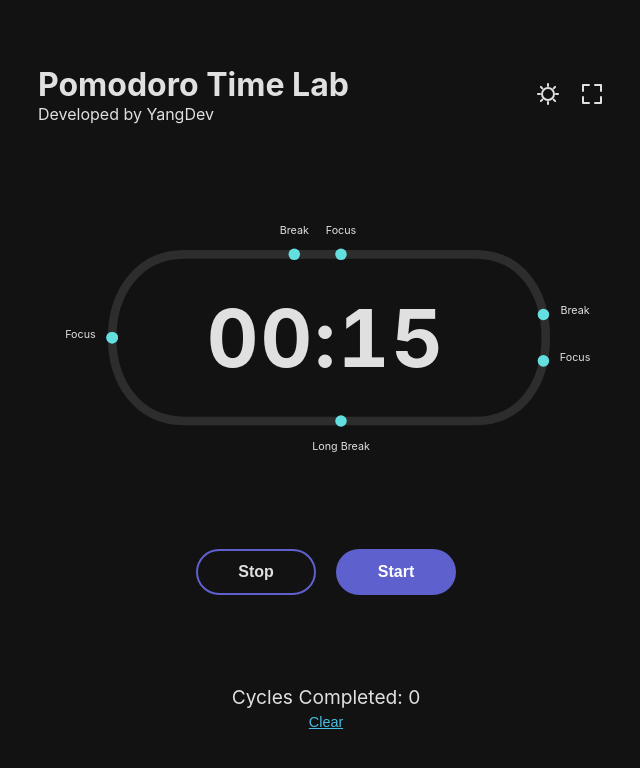
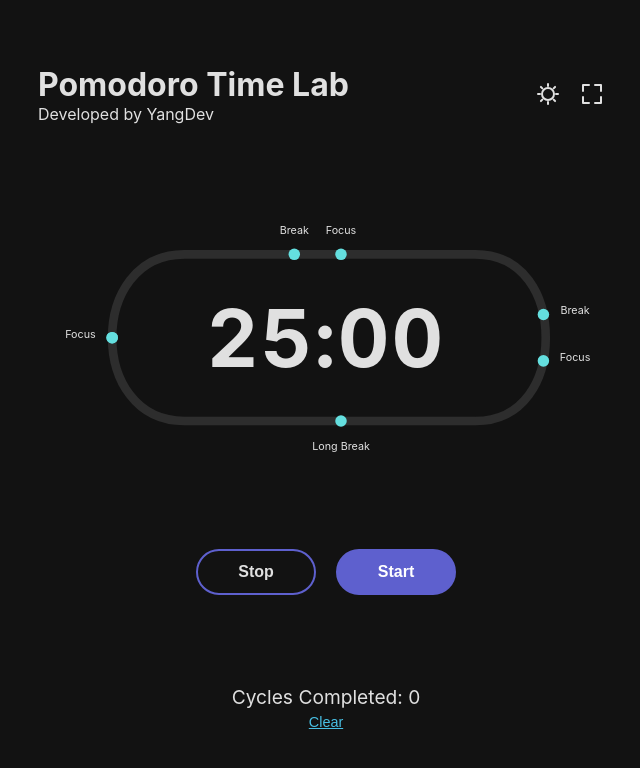
Before and after one commit to HongYang01/PomodoroTimeLab, a plain HTML site: page index.html in a window 1280 px wide. Shown: the whole page, without its empty margins (314-954 px from the left). Drawn offline with Linux system fonts and the light colour scheme.

Commit message:
update: pomodoro time interval

```diff
--- a/index.html
+++ b/index.html
@@ -448,12 +448,12 @@
 
         // Pomodoro session configuration with durations in milliseconds
         const sessionConfig = [
-            { type: 'work', duration: .25 * 60 * 1000, label: 'Focus' },      // 25-minute work
-            { type: 'shortBreak', duration: .05 * 60 * 1000, label: 'Break' },  // 5-minute break
-            { type: 'work', duration: .25 * 60 * 1000, label: 'Focus' },      // 25-minute work
-            { type: 'shortBreak', duration: .05 * 60 * 1000, label: 'Break' },  // 5-minute break
-            { type: 'work', duration: .25 * 60 * 1000, label: 'Focus' },      // 25-minute work
-            { type: 'longBreak', duration: .30 * 60 * 1000, label: 'Long Break' }  // 30-minute long break
+            { type: 'work', duration: 25 * 60 * 1000, label: 'Focus' },      // 25-minute work
+            { type: 'shortBreak', duration: 5 * 60 * 1000, label: 'Break' },  // 5-minute break
+            { type: 'work', duration: 25 * 60 * 1000, label: 'Focus' },      // 25-minute work
+            { type: 'shortBreak', duration: 5 * 60 * 1000, label: 'Break' },  // 5-minute break
+            { type: 'work', duration: 25 * 60 * 1000, label: 'Focus' },      // 25-minute work
+            { type: 'longBreak', duration: 30 * 60 * 1000, label: 'Long Break' }  // 30-minute long break
         ];
 
         // Timer variables
```
